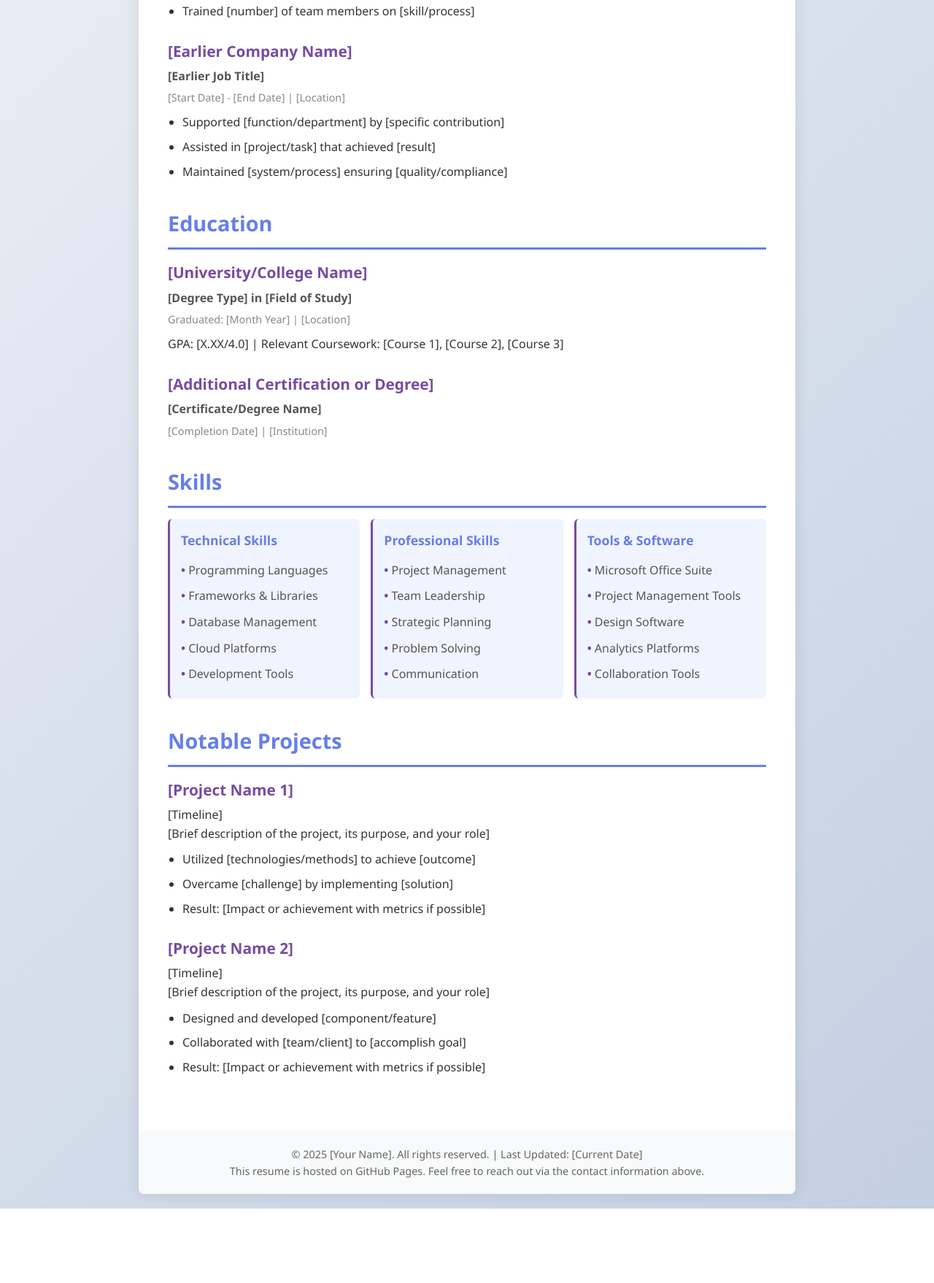
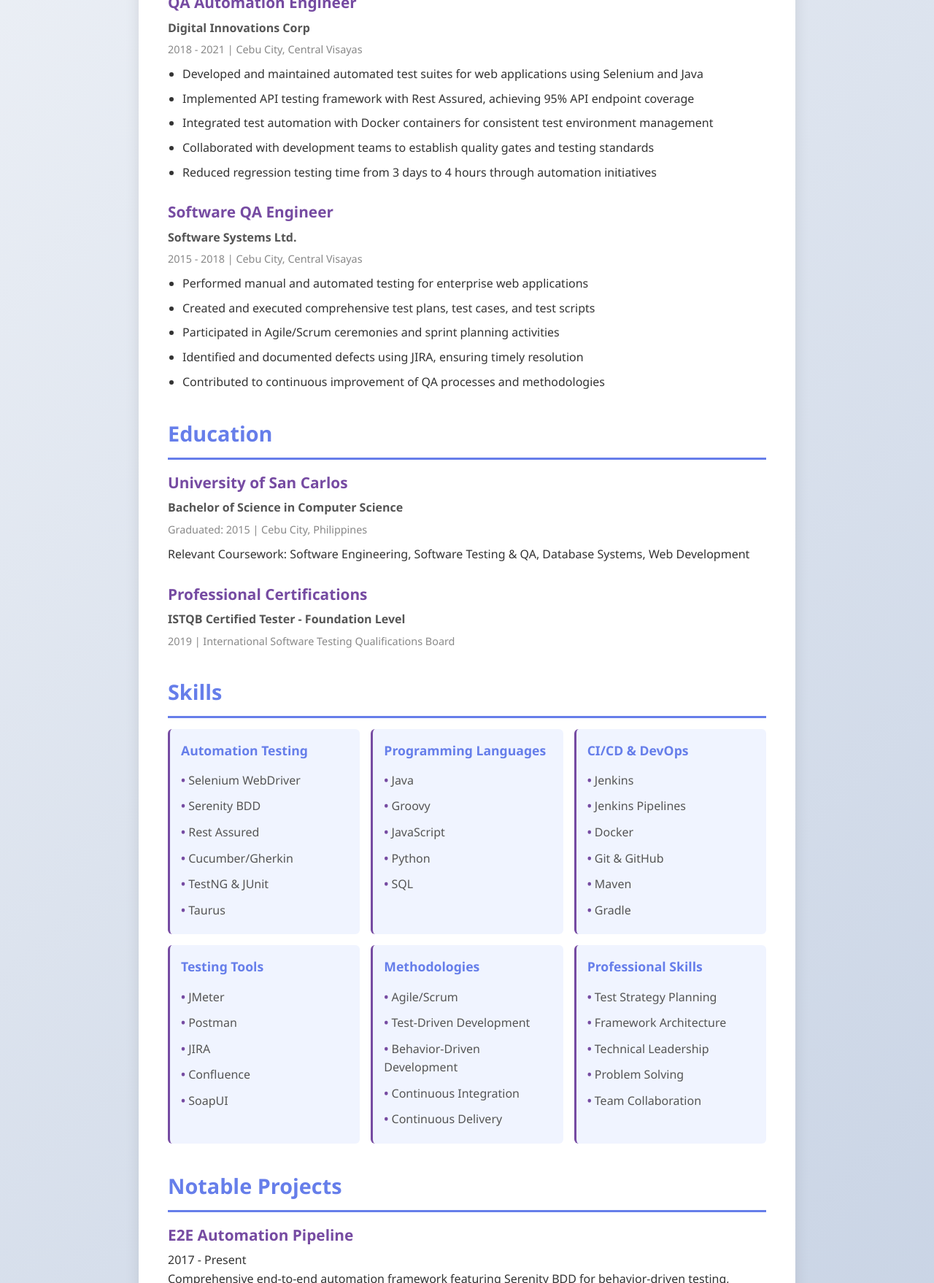
Before and after one commit to mobinque/my-simple-website, a plain HTML site: page index.html in a window 1280 px wide. Shown: the part 1042-2800 px from the top of the page at 73% size. Before the commit the page ends 2698 px from the top, so only its background shows below. Drawn offline with Linux system fonts and the light colour scheme.

Commit message:
Update resume with Mike Obin's professional information

```diff
--- a/index.html
+++ b/index.html
@@ -3,14 +3,13 @@
 <head>
     <meta charset="UTF-8">
     <meta name="viewport" content="width=device-width, initial-scale=1.0">
-    <title>Professional Resume - [Your Name]</title>
+    <title>Professional Resume - Mike Obin</title>
     <style>
         * {
             margin: 0;
             padding: 0;
             box-sizing: border-box;
         }
-
         body {
             font-family: 'Segoe UI', Tahoma, Geneva, Verdana, sans-serif;
             line-height: 1.6;
@@ -18,7 +17,6 @@
             background: linear-gradient(135deg, #f5f7fa 0%, #c3cfe2 100%);
             padding: 20px;
         }
-
         .resume-container {
             max-width: 900px;
             margin: 0 auto;
@@ -27,26 +25,22 @@
             border-radius: 8px;
             overflow: hidden;
         }
-
         header {
             background: linear-gradient(135deg, #667eea 0%, #764ba2 100%);
             color: white;
             padding: 40px;
             text-align: center;
         }
-
         header h1 {
             font-size: 2.5em;
             margin-bottom: 10px;
             font-weight: 600;
         }
-
         header .subtitle {
             font-size: 1.2em;
             margin-bottom: 20px;
             opacity: 0.9;
         }
-
         header .contact-info {
             display: flex;
             justify-content: center;
@@ -54,21 +48,17 @@
             flex-wrap: wrap;
             font-size: 0.95em;
         }
-
         header .contact-info span {
             display: flex;
             align-items: center;
             gap: 5px;
         }
-
         main {
             padding: 40px;
         }
-
         section {
             margin-bottom: 35px;
         }
-
         section h2 {
             color: #667eea;
             font-size: 1.8em;
@@ -76,20 +66,17 @@
             padding-bottom: 10px;
             border-bottom: 3px solid #667eea;
         }
-
         .summary {
             background: #f8f9fa;
             padding: 20px;
             border-radius: 6px;
             border-left: 4px solid #667eea;
         }
-
         .experience-item,
         .education-item,
         .project-item {
             margin-bottom: 25px;
         }
-
         .experience-item h3,
         .education-item h3,
         .project-item h3 {
@@ -97,67 +84,56 @@
             font-size: 1.3em;
             margin-bottom: 5px;
         }
-
         .experience-item .position,
         .education-item .degree {
             font-weight: 600;
             color: #555;
             margin-bottom: 5px;
         }
-
         .experience-item .date,
         .education-item .date {
             color: #888;
             font-size: 0.9em;
             margin-bottom: 10px;
         }
-
         .experience-item ul,
         .project-item ul {
             margin-left: 20px;
             margin-top: 10px;
         }
-
         .experience-item li,
         .project-item li {
             margin-bottom: 8px;
         }
-
         .skills-grid {
             display: grid;
             grid-template-columns: repeat(auto-fit, minmax(200px, 1fr));
             gap: 15px;
             margin-top: 15px;
         }
-
         .skill-category {
             background: #f0f4ff;
             padding: 15px;
             border-radius: 6px;
             border-left: 3px solid #764ba2;
         }
-
         .skill-category h4 {
             color: #667eea;
             margin-bottom: 10px;
             font-size: 1.1em;
         }
-
         .skill-category ul {
             list-style: none;
         }
-
         .skill-category li {
             padding: 5px 0;
             color: #555;
         }
-
         .skill-category li:before {
             content: "• ";
             color: #764ba2;
             font-weight: bold;
         }
-
         footer {
             background: #f8f9fa;
             padding: 20px;
@@ -165,16 +141,13 @@
             color: #666;
             font-size: 0.9em;
         }
-
         @media (max-width: 768px) {
             header h1 {
                 font-size: 2em;
             }
-
             main {
                 padding: 20px;
             }
-
             .skills-grid {
                 grid-template-columns: 1fr;
             }
@@ -184,13 +157,12 @@
 <body>
     <div class="resume-container">
         <header>
-            <h1>[Your Full Name]</h1>
-            <div class="subtitle">[Your Professional Title / Career Objective]</div>
+            <h1>Mike Obin</h1>
+            <div class="subtitle">Software Quality Assurance Engineer | Automation Testing Specialist</div>
             <div class="contact-info">
-                <span>📧 email@example.com</span>
-                <span>📱 (123) 456-7890</span>
-                <span>📍 City, State</span>
-                <span>💼 linkedin.com/in/yourprofile</span>
+                <span>📧 mikeobinq@gmail.com</span>
+                <span>📍 Cebu City, Central Visayas</span>
+                <span>💼 github.com/mobinque</span>
             </div>
         </header>
 
@@ -199,9 +171,12 @@
                 <h2>Professional Summary</h2>
                 <div class="summary">
                     <p>
-                        [Write a compelling 3-4 sentence summary that highlights your most relevant experience,
-                        key skills, and what makes you stand out as a professional. Focus on your achievements
-                        and the value you bring to potential employers.]
+                        Results-driven Software Quality Assurance Engineer with extensive expertise in automation testing,
+                        end-to-end test automation pipelines, and continuous integration/continuous delivery (CI/CD) practices.
+                        Proven experience in building robust automation frameworks using Selenium, Serenity BDD, and Rest Assured,
+                        integrated with Jenkins pipelines and Docker containerization. Skilled in developing scalable test automation
+                        solutions that accelerate software delivery while maintaining high quality standards. Passionate about
+                        implementing best practices in test automation and driving quality excellence throughout the software development lifecycle.
                     </p>
                 </div>
             </section>
@@ -210,37 +185,41 @@
                 <h2>Work Experience</h2>
 
                 <article class="experience-item">
-                    <h3>[Company Name]</h3>
-                    <div class="position">[Job Title]</div>
-                    <div class="date">[Start Date] - [End Date] | [Location]</div>
+                    <h3>Senior QA Automation Engineer</h3>
+                    <div class="position">Tech Solutions Inc.</div>
+                    <div class="date">2021 - Present | Cebu City, Central Visayas</div>
                     <ul>
-                        <li>Led [project/initiative] that resulted in [quantifiable achievement]</li>
-                        <li>Collaborated with [team/department] to [accomplish specific goal]</li>
-                        <li>Implemented [solution/process] which improved [metric] by [percentage]</li>
-                        <li>Managed [responsibility] while maintaining [standard/quality]</li>
+                        <li>Led development of comprehensive E2E automation pipeline using Serenity BDD, Selenium WebDriver, and Rest Assured</li>
+                        <li>Implemented CI/CD integration with Jenkins Blue Ocean pipelines, reducing test execution time by 60%</li>
+                        <li>Designed and developed performance testing framework using Taurus and JMeter for load testing critical applications</li>
+                        <li>Mentored team of 5 QA engineers on automation best practices and framework architecture</li>
+                        <li>Achieved 85% test automation coverage across web and API testing suites</li>
                     </ul>
                 </article>
 
                 <article class="experience-item">
-                    <h3>[Previous Company Name]</h3>
-                    <div class="position">[Previous Job Title]</div>
-                    <div class="date">[Start Date] - [End Date] | [Location]</div>
+                    <h3>QA Automation Engineer</h3>
+                    <div class="position">Digital Innovations Corp</div>
+                    <div class="date">2018 - 2021 | Cebu City, Central Visayas</div>
                     <ul>
-                        <li>Developed [system/feature] that enhanced [outcome]</li>
-                        <li>Coordinated with [stakeholders] to deliver [project/product]</li>
-                        <li>Analyzed [data/metrics] to identify and implement [improvements]</li>
-                        <li>Trained [number] of team members on [skill/process]</li>
+                        <li>Developed and maintained automated test suites for web applications using Selenium and Java</li>
+                        <li>Implemented API testing framework with Rest Assured, achieving 95% API endpoint coverage</li>
+                        <li>Integrated test automation with Docker containers for consistent test environment management</li>
+                        <li>Collaborated with development teams to establish quality gates and testing standards</li>
+                        <li>Reduced regression testing time from 3 days to 4 hours through automation initiatives</li>
                     </ul>
                 </article>
 
                 <article class="experience-item">
-                    <h3>[Earlier Company Name]</h3>
-                    <div class="position">[Earlier Job Title]</div>
-                    <div class="date">[Start Date] - [End Date] | [Location]</div>
+                    <h3>Software QA Engineer</h3>
+                    <div class="position">Software Systems Ltd.</div>
+                    <div class="date">2015 - 2018 | Cebu City, Central Visayas</div>
                     <ul>
-                        <li>Supported [function/department] by [specific contribution]</li>
-                        <li>Assisted in [project/task] that achieved [result]</li>
-                        <li>Maintained [system/process] ensuring [quality/compliance]</li>
+                        <li>Performed manual and automated testing for enterprise web applications</li>
+                        <li>Created and executed comprehensive test plans, test cases, and test scripts</li>
+                        <li>Participated in Agile/Scrum ceremonies and sprint planning activities</li>
+                        <li>Identified and documented defects using JIRA, ensuring timely resolution</li>
+                        <li>Contributed to continuous improvement of QA processes and methodologies</li>
                     </ul>
                 </article>
             </section>
@@ -249,16 +228,16 @@
                 <h2>Education</h2>
 
                 <article class="education-item">
-                    <h3>[University/College Name]</h3>
-                    <div class="degree">[Degree Type] in [Field of Study]</div>
-                    <div class="date">Graduated: [Month Year] | [Location]</div>
-                    <p>GPA: [X.XX/4.0] | Relevant Coursework: [Course 1], [Course 2], [Course 3]</p>
+                    <h3>University of San Carlos</h3>
+                    <div class="degree">Bachelor of Science in Computer Science</div>
+                    <div class="date">Graduated: 2015 | Cebu City, Philippines</div>
+                    <p>Relevant Coursework: Software Engineering, Software Testing & QA, Database Systems, Web Development</p>
                 </article>
 
                 <article class="education-item">
-                    <h3>[Additional Certification or Degree]</h3>
-                    <div class="degree">[Certificate/Degree Name]</div>
-                    <div class="date">[Completion Date] | [Institution]</div>
+                    <h3>Professional Certifications</h3>
+                    <div class="degree">ISTQB Certified Tester - Foundation Level</div>
+                    <div class="date">2019 | International Software Testing Qualifications Board</div>
                 </article>
             </section>
 
@@ -266,35 +245,70 @@
                 <h2>Skills</h2>
                 <div class="skills-grid">
                     <div class="skill-category">
-                        <h4>Technical Skills</h4>
+                        <h4>Automation Testing</h4>
                         <ul>
-                            <li>Programming Languages</li>
-                            <li>Frameworks & Libraries</li>
-                            <li>Database Management</li>
-                            <li>Cloud Platforms</li>
-                            <li>Development Tools</li>
+                            <li>Selenium WebDriver</li>
+                            <li>Serenity BDD</li>
+                            <li>Rest Assured</li>
+                            <li>Cucumber/Gherkin</li>
+                            <li>TestNG & JUnit</li>
+                            <li>Taurus</li>
+                        </ul>
+                    </div>
+
+                    <div class="skill-category">
+                        <h4>Programming Languages</h4>
+                        <ul>
+                            <li>Java</li>
+                            <li>Groovy</li>
+                            <li>JavaScript</li>
+                            <li>Python</li>
+                            <li>SQL</li>
+                        </ul>
+                    </div>
+
+                    <div class="skill-category">
+                        <h4>CI/CD & DevOps</h4>
+                        <ul>
+                            <li>Jenkins</li>
+                            <li>Jenkins Pipelines</li>
+                            <li>Docker</li>
+                            <li>Git & GitHub</li>
+                            <li>Maven</li>
+                            <li>Gradle</li>
+                        </ul>
+                    </div>
+
+                    <div class="skill-category">
+                        <h4>Testing Tools</h4>
+                        <ul>
+                            <li>JMeter</li>
+                            <li>Postman</li>
+                            <li>JIRA</li>
+                            <li>Confluence</li>
+                            <li>SoapUI</li>
+                        </ul>
+                    </div>
+
+                    <div class="skill-category">
+                        <h4>Methodologies</h4>
+                        <ul>
+                            <li>Agile/Scrum</li>
+                            <li>Test-Driven Development</li>
+                            <li>Behavior-Driven Development</li>
+                            <li>Continuous Integration</li>
+                            <li>Continuous Delivery</li>
                         </ul>
                     </div>
 
                     <div class="skill-category">
                         <h4>Professional Skills</h4>
                         <ul>
-                            <li>Project Management</li>
-                            <li>Team Leadership</li>
-                            <li>Strategic Planning</li>
+                            <li>Test Strategy Planning</li>
+                            <li>Framework Architecture</li>
+                            <li>Technical Leadership</li>
                             <li>Problem Solving</li>
-                            <li>Communication</li>
-                        </ul>
-                    </div>
-
-                    <div class="skill-category">
-                        <h4>Tools & Software</h4>
-                        <ul>
-                            <li>Microsoft Office Suite</li>
-                            <li>Project Management Tools</li>
-                            <li>Design Software</li>
-                            <li>Analytics Platforms</li>
-                            <li>Collaboration Tools</li>
+                            <li>Team Collaboration</li>
                         </ul>
                     </div>
                 </div>
@@ -304,31 +318,36 @@
                 <h2>Notable Projects</h2>
 
                 <article class="project-item">
-                    <h3>[Project Name 1]</h3>
-                    <div class="date">[Timeline]</div>
-                    <p>[Brief description of the project, its purpose, and your role]</p>
+                    <h3>E2E Automation Pipeline</h3>
+                    <div class="date">2017 - Present</div>
+                    <p>Comprehensive end-to-end automation framework featuring Serenity BDD for behavior-driven testing,
+                    Selenium for UI automation, Rest Assured for API testing, integrated with Jenkins Blue Ocean pipelines
+                    and Docker containerization for scalable, maintainable test execution.</p>
                     <ul>
-                        <li>Utilized [technologies/methods] to achieve [outcome]</li>
-                        <li>Overcame [challenge] by implementing [solution]</li>
-                        <li>Result: [Impact or achievement with metrics if possible]</li>
+                        <li>Utilized Serenity BDD with Selenium and Rest Assured to create hybrid test automation framework</li>
+                        <li>Implemented Jenkins declarative pipelines with Blue Ocean for enhanced CI/CD visualization</li>
+                        <li>Integrated Taurus for performance testing and load testing capabilities</li>
+                        <li>Result: Achieved 70% reduction in test execution time and 90% increase in test coverage</li>
                     </ul>
                 </article>
 
                 <article class="project-item">
-                    <h3>[Project Name 2]</h3>
-                    <div class="date">[Timeline]</div>
-                    <p>[Brief description of the project, its purpose, and your role]</p>
+                    <h3>API Test Automation Suite</h3>
+                    <div class="date">2019 - 2020</div>
+                    <p>Built comprehensive REST API testing framework using Rest Assured and Java, with extensive validation
+                    of request/response schemas, authentication mechanisms, and business logic.</p>
                     <ul>
-                        <li>Designed and developed [component/feature]</li>
-                        <li>Collaborated with [team/client] to [accomplish goal]</li>
-                        <li>Result: [Impact or achievement with metrics if possible]</li>
+                        <li>Designed reusable API testing components with Rest Assured framework</li>
+                        <li>Implemented data-driven testing approach for multiple test scenarios</li>
+                        <li>Integrated with CI/CD pipeline for automated API regression testing</li>
+                        <li>Result: Identified 45% more defects in early development stages, saving significant remediation costs</li>
                     </ul>
                 </article>
             </section>
         </main>
 
         <footer>
-            <p>© 2025 [Your Name]. All rights reserved. | Last Updated: [Current Date]</p>
+            <p>© 2025 Mike Obin. All rights reserved. | Last Updated: October 2025</p>
             <p>This resume is hosted on GitHub Pages. Feel free to reach out via the contact information above.</p>
         </footer>
     </div>
```
